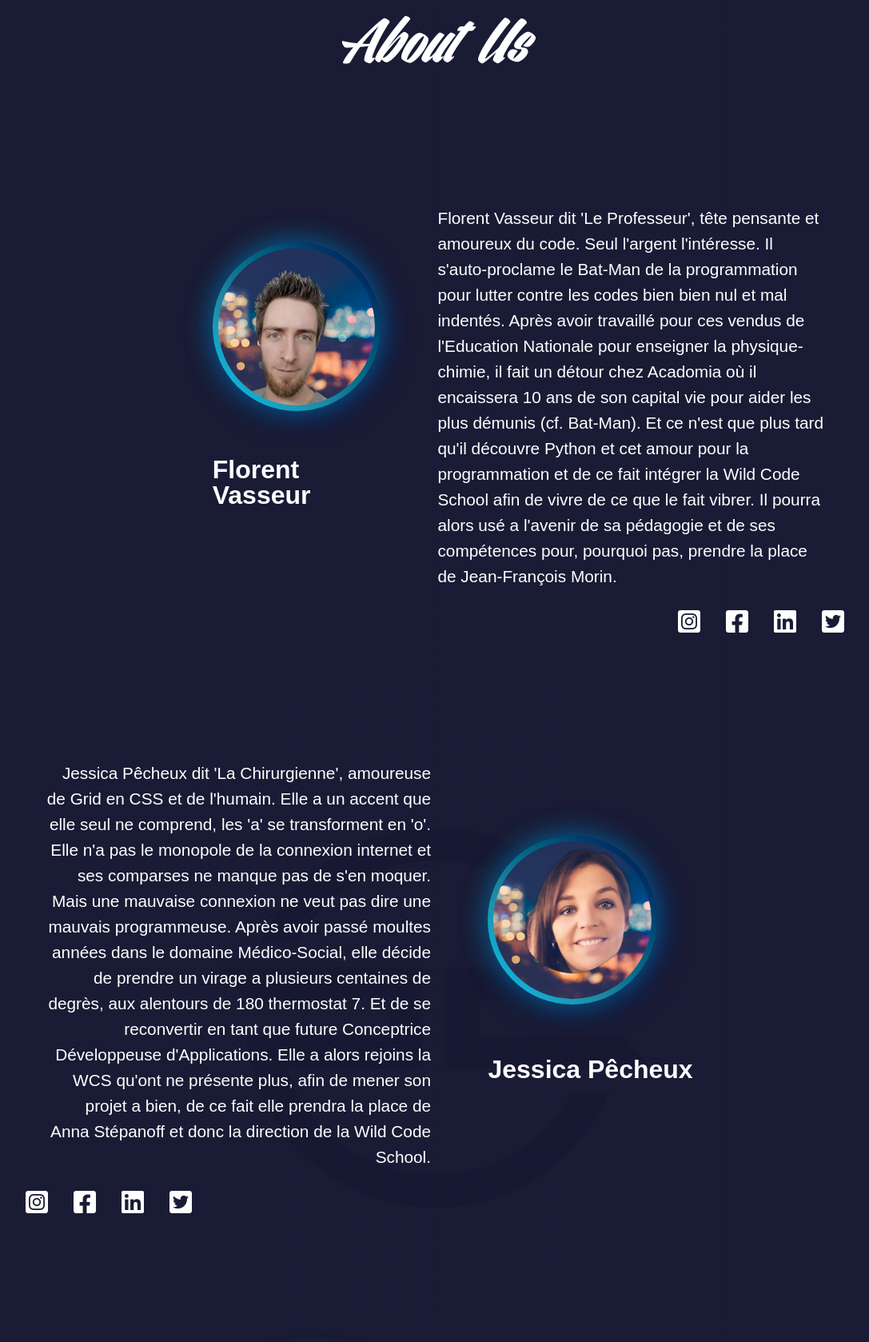
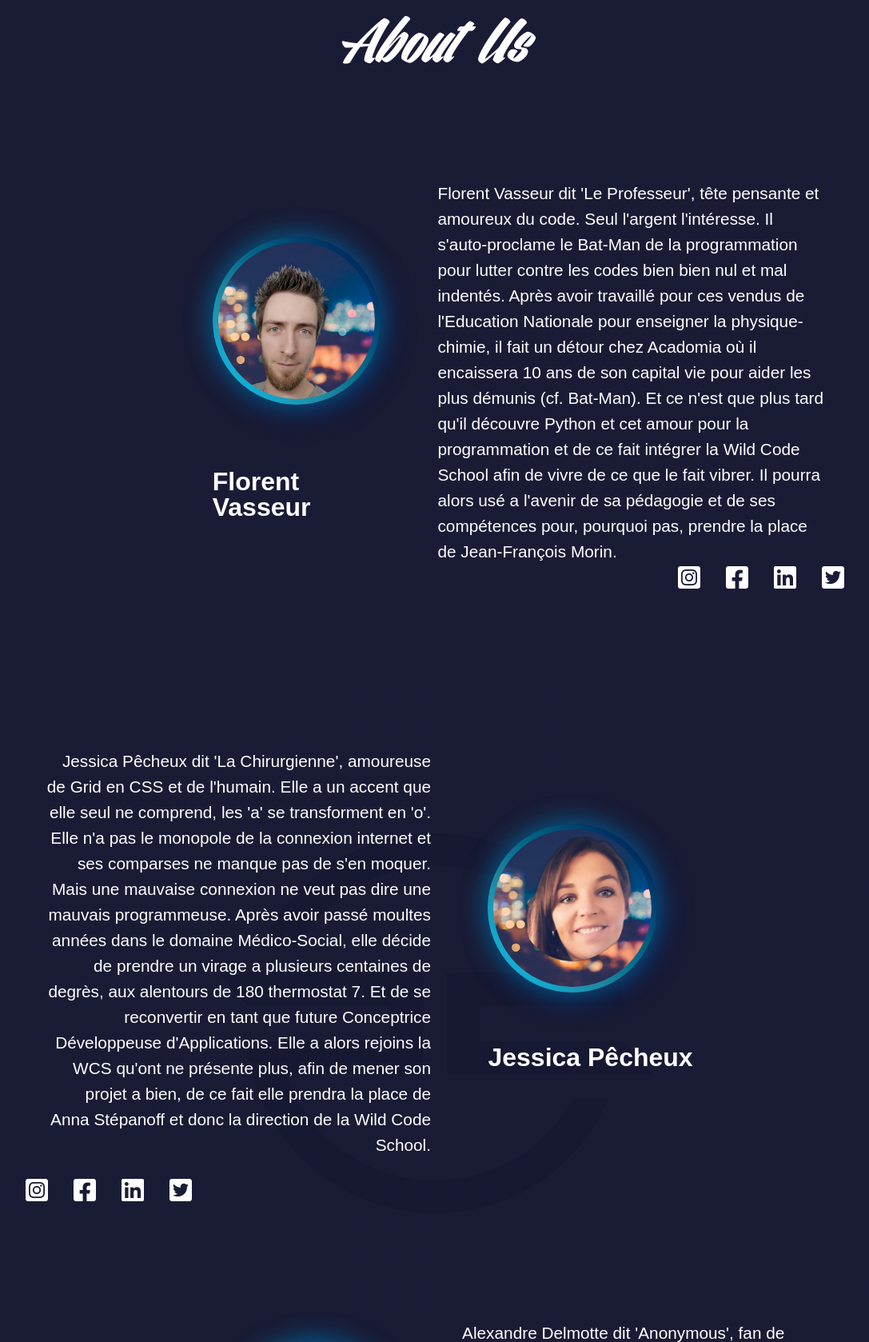
Before and after one commit to Florent-V/WCS_Projet_01_Tech_NEws, a PHP site: page /about_us.php in a window 1280 px wide. Shown: the part 164-1842 px from the top of the page at 80% size, without its empty margins (96-1183 px from the left). Run offline with PHP 8.4, Linux system fonts and the light colour scheme; some libraries are stand-ins or nearby versions.

Commit message:
c'est cette fois ci enfin fini

```diff
--- a/style/style_aboutus.css
+++ b/style/style_aboutus.css
@@ -1,3 +1,5 @@
+
+
 @import 'style.css';
 
 /*##################################################*/
@@ -23,7 +25,7 @@ h1 {
 
 section {
     color : var(--font-color-1);
-    padding-top: 10%;
+    padding-top: 7%;
 }
 
 section > p {
@@ -72,7 +74,6 @@ div > i:hover {
 .florentv > h2 {
     grid-area: h;
     margin-left: 50% ;
-    padding-bottom: 20%;
     font-size: var(--sub-title);
 }
 
@@ -81,11 +82,12 @@ div > i:hover {
     margin: var(--spacing-5);
     padding: var(--spacing-3);
     text-align: start;
+    padding-bottom: 0;
 }
 
 .florentv > img {
     grid-area: img;
-    margin: 15% auto auto 50%;
+    margin: 20% auto auto 50%;
     max-width: 45%;
     border-radius:50% ;
     background: linear-gradient(to right top, #05c8f9, #0db8e2,
@@ -106,8 +108,8 @@ div > i:hover {
         "p img"
         "p h" ;
     text-align: end;
-    margin-top: var(--spacing-4);
     gap: var(--spacing-3) ;
+    margin-top: 10%;
 }
 .jessicap > p {
     grid-area: p;
@@ -143,7 +145,7 @@ div > i:hover {
         "img p"
         "h  p" ;
 
-    margin-top: var(--spacing-4);
+    margin-top: 5%;
     gap: var(--spacing-3) ;
 }
 .alexandred > h2 {
@@ -180,7 +182,7 @@ div > i:hover {
         "p img"
         "p h" ;
     text-align: end;
-    margin-top: var(--spacing-4);
+    margin-top: 10%;
     gap: var(--spacing-3) ;
 }
 .maxenceh > p {
```
